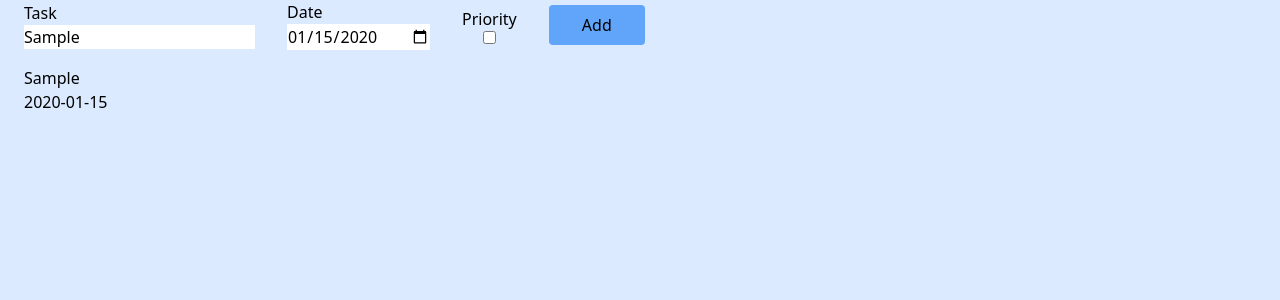
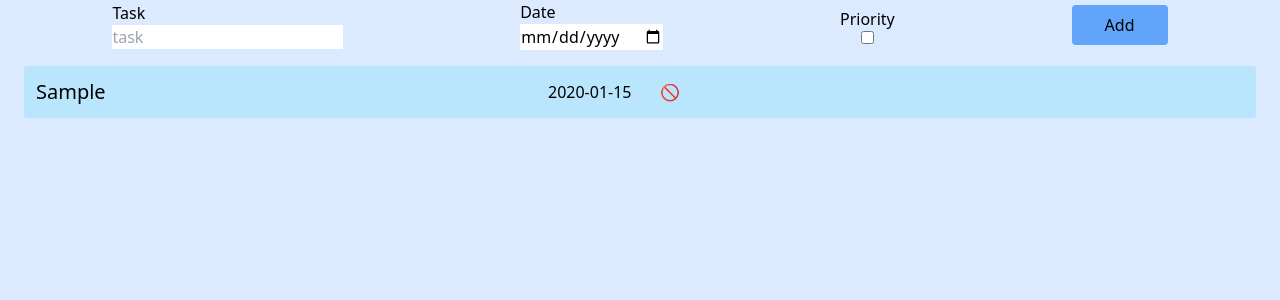
Before and after one commit to Bhagyadilhara/task-manage, a React (Create React App) app: page / in a window 1280 px wide. Both pictures are taken after typing "Sample", "2020-01-15" into the empty fields and a click on the button "Add". Shown: the top 300 px of the page. Built offline with nearby package versions, Linux system fonts and the light colour scheme.

Commit message:
add simple ui changes

```diff
--- a/src/App.js
+++ b/src/App.js
@@ -26,6 +26,11 @@ function App() {
 
   const handleAdd = () =>{
 
+    if (!tasks.title || !tasks.date) {
+      alert("Please fill in both task and date before adding.");
+      return;
+    }
+
     //Methode 01----
     // const sampleList = [...taskList];
     // sampleList.push(tasks);
@@ -33,12 +38,19 @@ function App() {
 
     //Methode 02----
     setTaskList([...taskList,tasks])
+
+    setTasks({
+      title: "",
+      date: "",
+      status: "",
+      priority: false,
+    })
   }
 
   return (
     <div className="App">
       <div className="h-screen w-auto px-6 bg-blue-100">
-        <div className='flex items-center gap-8'>
+        <div className='flex items-center justify-around'>
           <div className='flex flex-col'>
             <label>Task</label>
             <input
@@ -75,12 +87,12 @@ function App() {
           </div>
         </div>
 
-        <div className='mt-4'>
+        <div className='mt-4 flex flex-col gap-2'>
           {taskList.map((task,idx)=>(
-            <div key={idx}>
-                <div>{task.title}</div>
-                <div>{task.date}</div>
-                <div>{task.priority}</div>
+            <div key={idx} className='flex w-full gap-3 py-3 px-3 bg-sky-200 rounded items-center'>
+                <div className='text-xl w-[500px]'>{task.title}</div>
+                <div className='text-base w-[100px]'>{task.date}</div>
+                <div>{task.priority ? "🔥" : "🚫"}</div>
             </div>
           ))}
         </div>
```
